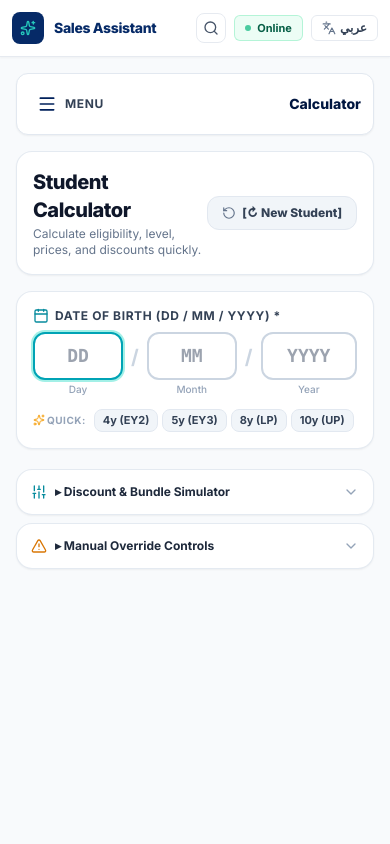
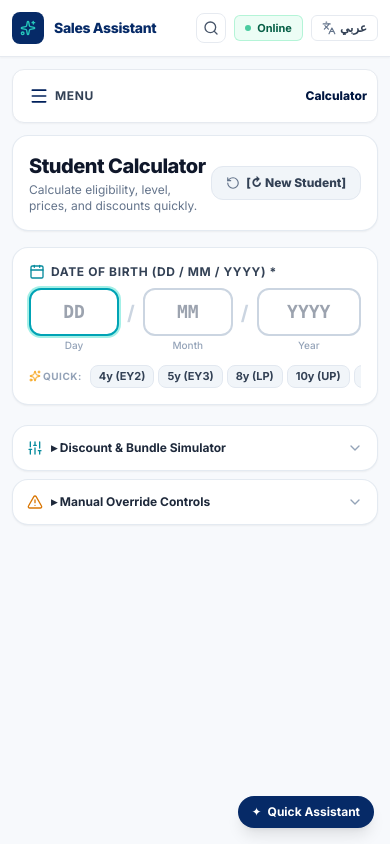
Before and after one commit to Seif250/BCE, a React (Vite) app: page / in a window 390 px wide. Built offline with nearby package versions, Linux system fonts and the light colour scheme.

Commit message:
feat: implement main App component with responsive layout and section routing

```diff
--- a/src/App.tsx
+++ b/src/App.tsx
@@ -22,12 +22,24 @@ function MainApp() {
   const [currentSection, setCurrentSection] = useState<NavSection>('calculator');
   const [isSearchOpen, setIsSearchOpen] = useState(false);
   const [isMobileMenuOpen, setIsMobileMenuOpen] = useState(false);
+  const [isSidebarExpanded, setIsSidebarExpanded] = useState<boolean>(() => {
+    const saved = localStorage.getItem('bce_sidebar_expanded');
+    return saved === 'true';
+  });
   const [isFullWidth, setIsFullWidth] = useState<boolean>(() => {
     const saved = localStorage.getItem('bce_full_width');
-    return saved === 'true';
+    return saved !== 'false'; // default to full width clean view
   });
 
   const { t, isRTL, language } = useLanguage();
+
+  const toggleSidebarExpand = () => {
+    setIsSidebarExpanded((prev) => {
+      const next = !prev;
+      localStorage.setItem('bce_sidebar_expanded', String(next));
+      return next;
+    });
+  };
 
   const toggleFullWidth = () => {
     setIsFullWidth((prev) => {
@@ -50,7 +62,7 @@ function MainApp() {
   }, []);
 
   return (
-    <div className="min-h-screen bg-slate-50 flex flex-col font-sans text-slate-900">
+    <div className="min-h-screen bg-[#F7F9FC] flex flex-col font-sans text-slate-900">
       {/* Top Navbar */}
       <Navbar
         onOpenSearch={() => setIsSearchOpen(true)}
@@ -59,25 +71,29 @@ function MainApp() {
 
       {/* Main App Body */}
       <div className="flex-1 flex overflow-hidden">
-        {/* Left/Right Navigation Sidebar */}
+        {/* Left/Right Modern Slim Sidebar */}
         <Sidebar
           currentSection={currentSection}
           onSelectSection={setCurrentSection}
           isOpenMobile={isMobileMenuOpen}
           onCloseMobile={() => setIsMobileMenuOpen(false)}
+          isExpanded={isSidebarExpanded}
+          onToggleExpand={toggleSidebarExpand}
         />
 
-        {/* Spacious Content Area */}
+        {/* Content Area with 25-30% reduced padding */}
         <main
           className={`flex-1 ${
-            isRTL ? 'lg:mr-64' : 'lg:ml-64'
-          } p-4 sm:p-6 lg:p-8 overflow-y-auto w-full transition-all`}
+            isSidebarExpanded
+              ? isRTL ? 'lg:mr-60' : 'lg:ml-60'
+              : isRTL ? 'lg:mr-[72px]' : 'lg:ml-[72px]'
+          } p-3 sm:p-4 lg:p-5 overflow-y-auto w-full transition-all`}
         >
           {/* Mobile Top Bar */}
-          <div className="mb-4 flex items-center justify-between lg:hidden bg-white p-3 rounded-xl border border-slate-200 shadow-sm">
+          <div className="mb-3 flex items-center justify-between lg:hidden bg-white p-2.5 rounded-xl border border-[#E6EAF0] shadow-subtle">
             <button
               onClick={() => setIsMobileMenuOpen(true)}
-              className="p-2 rounded-lg text-slate-700 hover:bg-slate-100 flex items-center space-x-2 rtl:space-x-reverse"
+              className="p-1.5 rounded-lg text-slate-700 hover:bg-slate-100 flex items-center space-x-1.5 rtl:space-x-reverse"
             >
               <Menu className="w-5 h-5 text-bc-navy-800" />
               <span className="text-xs font-bold uppercase tracking-wider">
@@ -85,40 +101,15 @@ function MainApp() {
               </span>
             </button>
 
-            <span className="text-sm font-black text-bc-navy-900 capitalize">
+            <span className="text-xs font-black text-bc-navy-900 capitalize">
               {currentSection.replace('-', ' ')}
             </span>
           </div>
 
-          {/* Desktop Top Utilities Bar: Full Width Toggle */}
-          <div className="hidden xl:flex items-center justify-end mb-4">
-            <button
-              onClick={toggleFullWidth}
-              className="flex items-center space-x-1.5 rtl:space-x-reverse px-3 py-1.5 rounded-xl text-xs font-bold transition-all bg-white hover:bg-slate-100 text-slate-700 border border-slate-200 shadow-2xs"
-              title={
-                isFullWidth
-                  ? (language === 'ar' ? 'إظهار المساعد السريع للمكالمة' : 'Show Live Companion')
-                  : (language === 'ar' ? 'توسيع الصفحة بكامل الشاشة' : 'Expand to Full Width')
-              }
-            >
-              {isFullWidth ? (
-                <>
-                  <Columns className="w-3.5 h-3.5 text-bc-teal-600" />
-                  <span>{language === 'ar' ? 'المساعد السريع للمكالمة' : 'Live Companion'}</span>
-                </>
-              ) : (
-                <>
-                  <Maximize2 className="w-3.5 h-3.5 text-bc-navy-800" />
-                  <span>{language === 'ar' ? 'ملء الشاشة' : 'Full Width'}</span>
-                </>
-              )}
-            </button>
-          </div>
-
           {/* Main Layout Grid: Main Content + Optional Live Companion */}
-          <div className="flex gap-6 items-start w-full">
+          <div className="flex gap-4 items-start w-full">
             {/* Active View Router */}
-            <div className="flex-1 min-w-0 animate-fade-in space-y-6">
+            <div className="flex-1 min-w-0 animate-fade-in space-y-4">
               {currentSection === 'calculator' && <StudentCalculator />}
               {currentSection === 'adult' && <AdultPage />}
               {currentSection === 'winter' && <WinterPage />}
@@ -129,9 +120,9 @@ function MainApp() {
               {currentSection === 'quick-ref' && <QuickReferencePage />}
             </div>
 
-            {/* Live Call Companion Widget (Fills the wide space on screens >= 1280px) */}
+            {/* Live Call Companion Widget (Slide-in or inline when active) */}
             {!isFullWidth && (
-              <div className="hidden xl:block sticky top-2">
+              <div className="hidden xl:block sticky top-2 w-80 flex-shrink-0">
                 <LiveCallCompanion
                   onToggleFullWidth={toggleFullWidth}
                   isFullWidth={isFullWidth}
@@ -141,6 +132,25 @@ function MainApp() {
           </div>
         </main>
       </div>
+
+      {/* Floating Quick Assistant Button (Bottom Screen) */}
+      <button
+        type="button"
+        onClick={toggleFullWidth}
+        className={`fixed bottom-4 ${
+          isRTL ? 'left-4' : 'right-4'
+        } z-30 flex items-center space-x-1.5 rtl:space-x-reverse px-3.5 py-2 rounded-full shadow-lg transition-all hover:scale-105 active:scale-95 ${
+          !isFullWidth
+            ? 'bg-bc-teal-600 hover:bg-bc-teal-700 text-white ring-2 ring-bc-teal-400/50'
+            : 'bg-[#062A67] hover:bg-bc-navy-900 text-white'
+        }`}
+        title={language === 'ar' ? 'المساعد السريع للمكالمة' : 'Live Call Assistant'}
+      >
+        <span className="text-xs">✦</span>
+        <span className="text-xs font-bold">
+          {language === 'ar' ? 'مساعد سريع' : 'Quick Assistant'}
+        </span>
+      </button>
 
       {/* Global Search Modal */}
       <GlobalSearchModal
```
